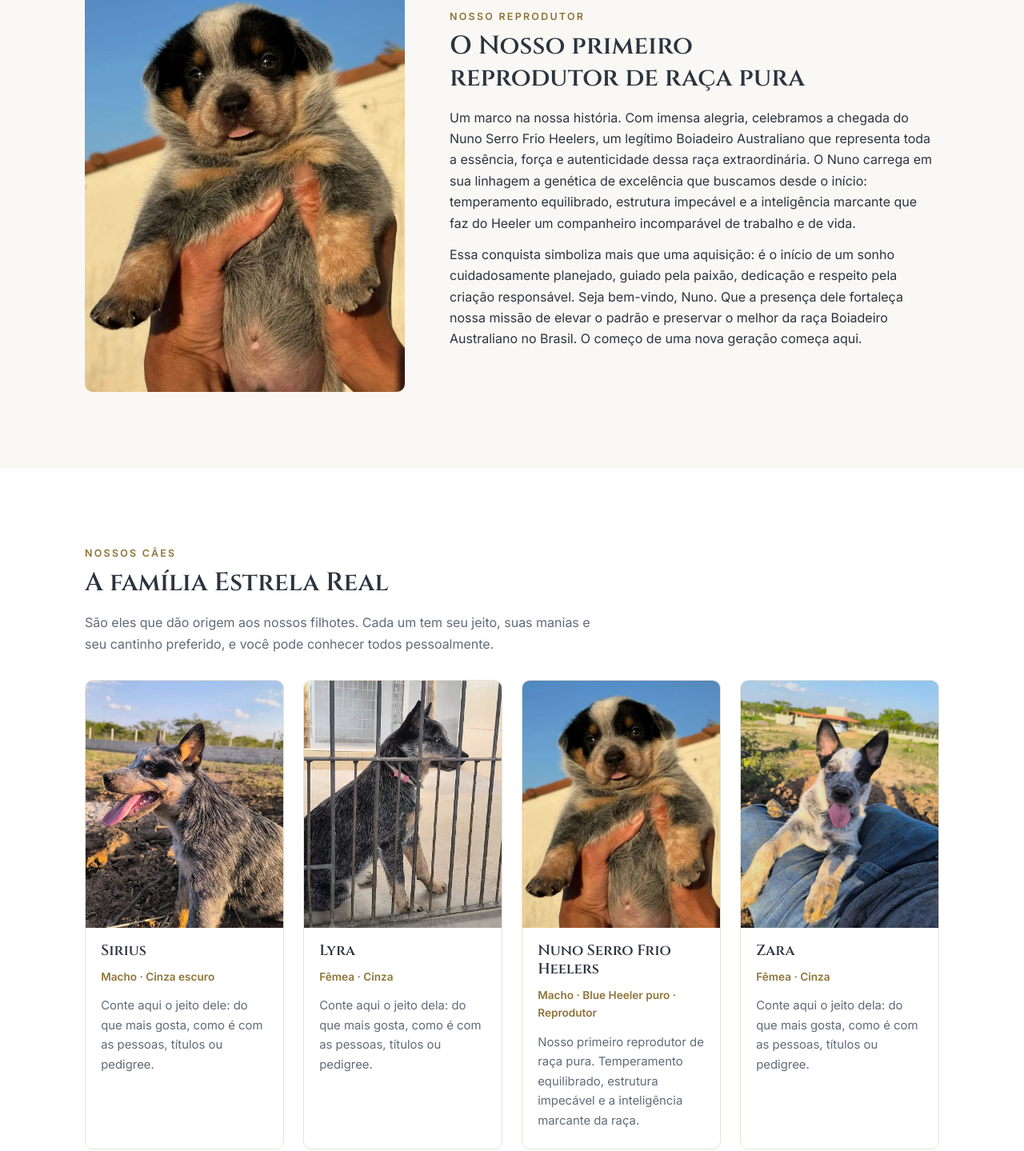
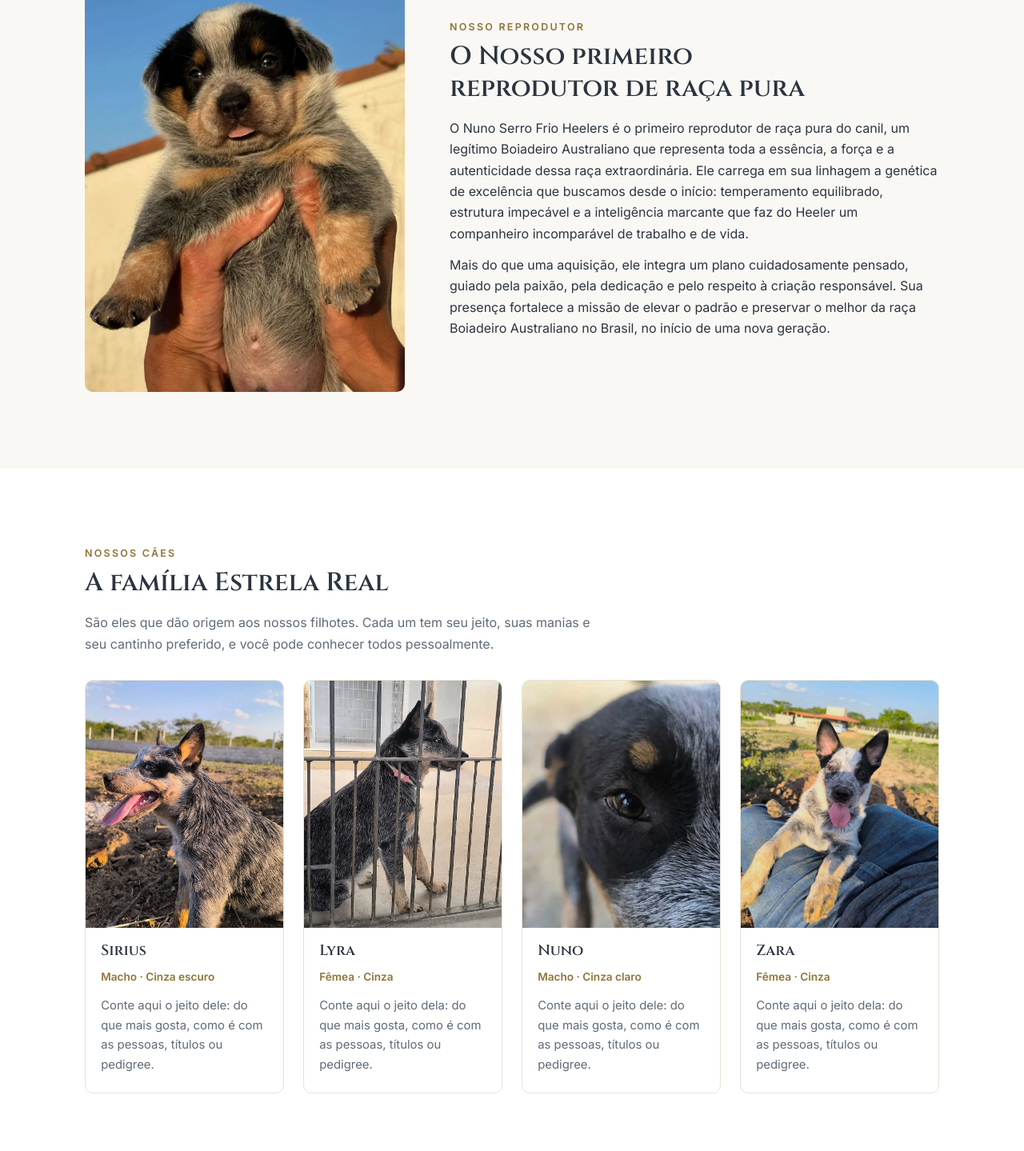
Before and after one commit to pedrosfarias01/canil-estrela-real, a plain HTML site: page index.html in a window 1280 px wide. Shown: the part 1526-2965 px from the top of the page at 80% size. Drawn offline with Linux system fonts and the light colour scheme.

```diff
--- a/index.html
+++ b/index.html
@@ -98,8 +98,8 @@
         <div>
           <p class="eyebrow">Nosso reprodutor</p>
           <h2>O Nosso primeiro reprodutor de raça pura</h2>
-          <p>Um marco na nossa história. Com imensa alegria, celebramos a chegada do Nuno Serro Frio Heelers, um legítimo Boiadeiro Australiano que representa toda a essência, força e autenticidade dessa raça extraordinária. O Nuno carrega em sua linhagem a genética de excelência que buscamos desde o início: temperamento equilibrado, estrutura impecável e a inteligência marcante que faz do Heeler um companheiro incomparável de trabalho e de vida.</p>
-          <p>Essa conquista simboliza mais que uma aquisição: é o início de um sonho cuidadosamente planejado, guiado pela paixão, dedicação e respeito pela criação responsável. Seja bem-vindo, Nuno. Que a presença dele fortaleça nossa missão de elevar o padrão e preservar o melhor da raça Boiadeiro Australiano no Brasil. O começo de uma nova geração começa aqui.</p>
+          <p>O Nuno Serro Frio Heelers é o primeiro reprodutor de raça pura do canil, um legítimo Boiadeiro Australiano que representa toda a essência, a força e a autenticidade dessa raça extraordinária. Ele carrega em sua linhagem a genética de excelência que buscamos desde o início: temperamento equilibrado, estrutura impecável e a inteligência marcante que faz do Heeler um companheiro incomparável de trabalho e de vida.</p>
+          <p>Mais do que uma aquisição, ele integra um plano cuidadosamente pensado, guiado pela paixão, pela dedicação e pelo respeito à criação responsável. Sua presença fortalece a missão de elevar o padrão e preservar o melhor da raça Boiadeiro Australiano no Brasil, no início de uma nova geração.</p>
         </div>
       </div>
     </section>
@@ -132,11 +132,11 @@
           </article>
 
           <article class="dog">
-            <img src="images/nuno.jpg" alt="Nuno Serro Frio Heelers quando filhote, no colo, olhando para a câmera" loading="lazy">
+            <img src="images/fotos/editadas/olhar-de-perto.jpg" alt="Nuno" loading="lazy">
             <div class="dog-body">
-              <h3>Nuno Serro Frio Heelers</h3>
-              <p class="dog-meta">Macho · Blue Heeler puro · Reprodutor</p>
-              <p>Nosso primeiro reprodutor de raça pura. Temperamento equilibrado, estrutura impecável e a inteligência marcante da raça.</p>
+              <h3>Nuno</h3>
+              <p class="dog-meta">Macho · Cinza claro</p>
+              <p>Conte aqui o jeito dele: do que mais gosta, como é com as pessoas, títulos ou pedigree.</p>
             </div>
           </article>
 
```
